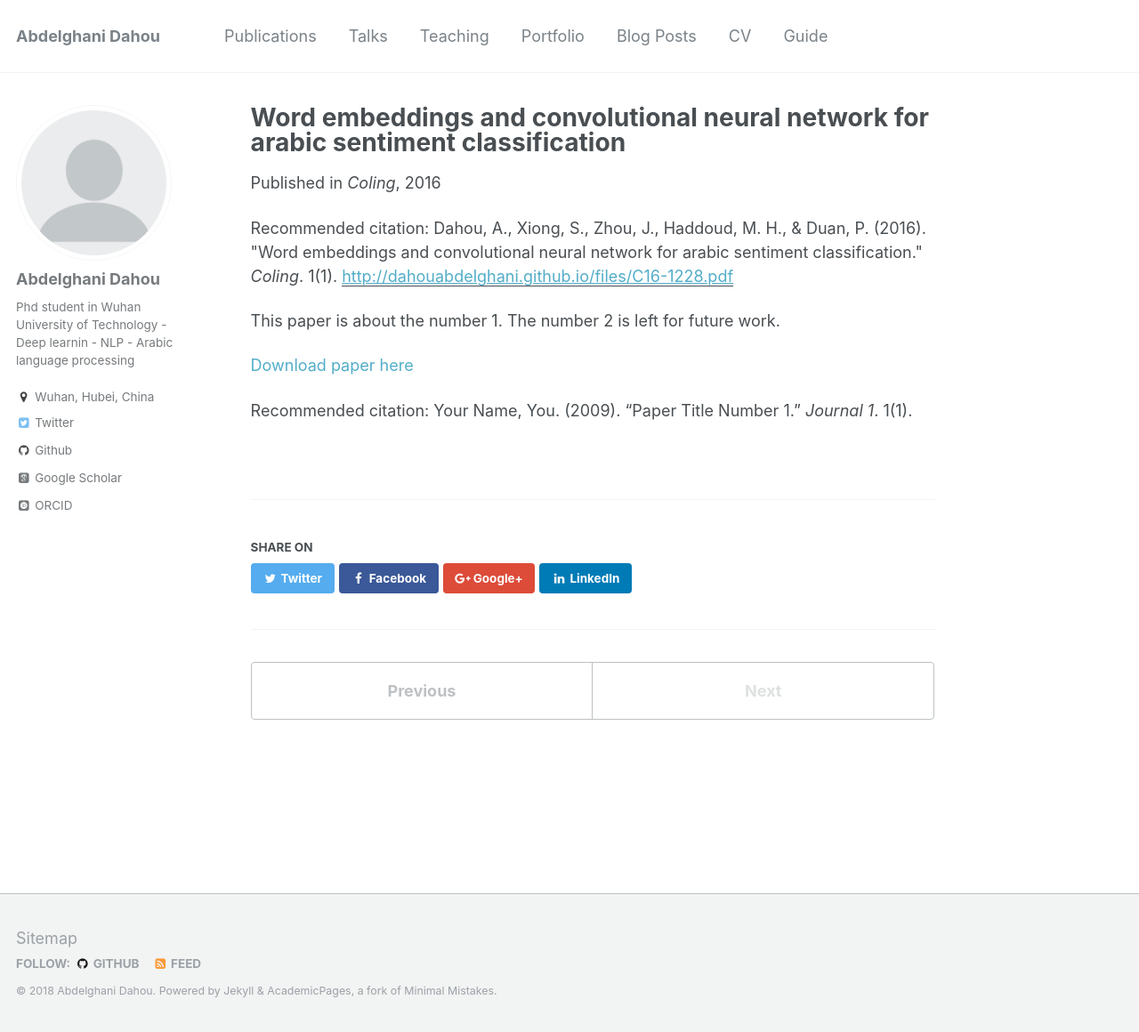
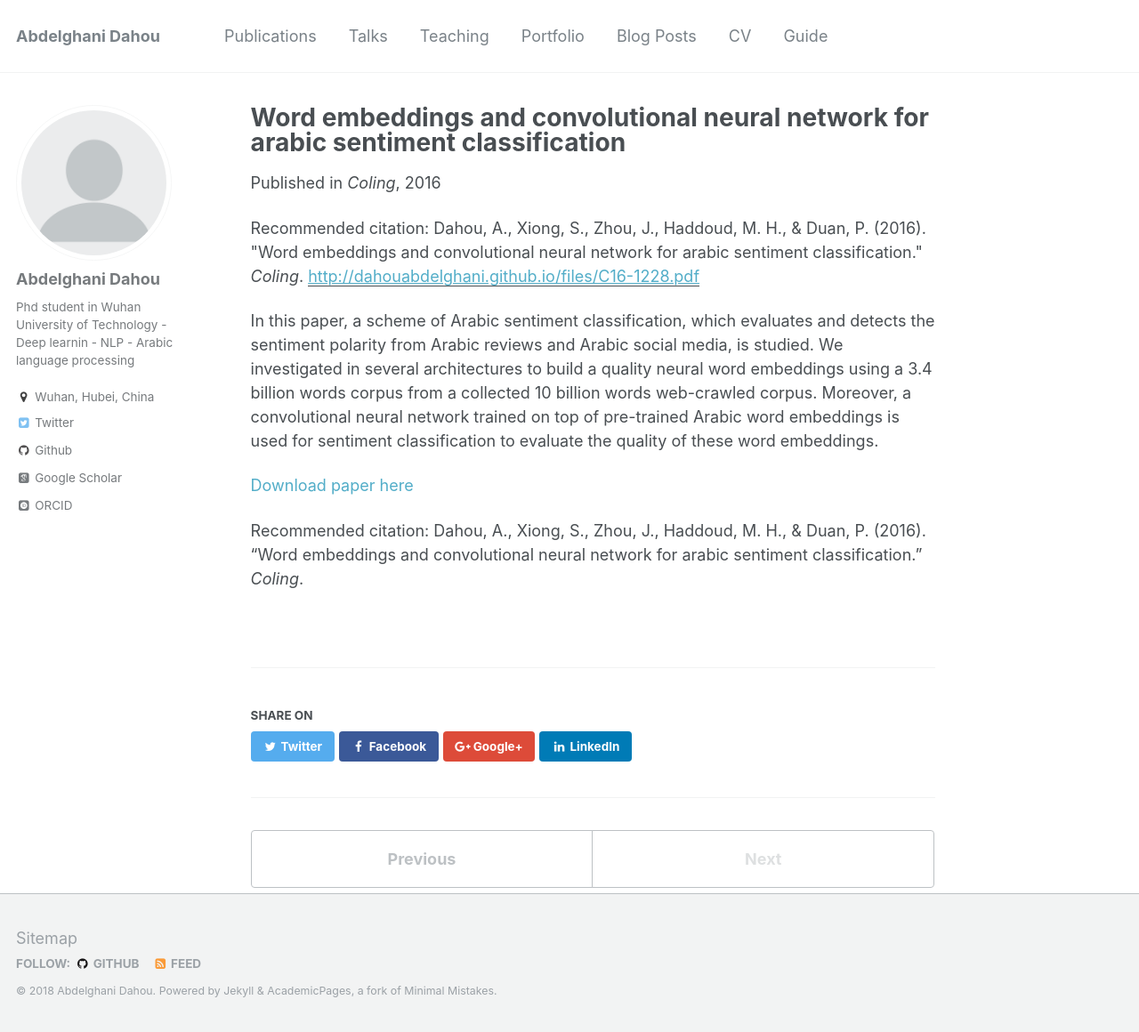
Before and after one commit to dahouabdelghani/dahouabdelghani.github.io, a Jekyll site: the page built from _publications/2016-10-01-paper-1.md, in a window 1280 px wide and 1160 px high. Shown: the whole window at 89% size. Built offline with Jekyll 4.4.1, drawn with Linux system fonts in a browser that asks for light colours; some web fonts are replaced.

Commit message:
Update _publications/2016-10-01-paper-1.md

```diff
--- a/_publications/2016-10-01-paper-1.md
+++ b/_publications/2016-10-01-paper-1.md
@@ -2,14 +2,16 @@
 title: "Word embeddings and convolutional neural network for arabic sentiment classification"
 collection: publications
 permalink: /publication/2016-10-01-paper-1
-excerpt: 'This paper is about the number 1. The number 2 is left for future work.'
+excerpt: 'In this paper, a scheme of Arabic sentiment classification, which evaluates and detects the sentiment polarity from Arabic
+reviews and Arabic social media, is studied.  We investigated in several architectures to build a quality neural word embeddings using a 3.4 billion words corpus from a collected 10 billion words web-crawled corpus.   Moreover,  a convolutional neural network trained on top of pre-trained Arabic word embeddings is used for sentiment classification to evaluate the quality of these word embeddings.'
 date: 2016-10-01
 venue: 'Coling'
 paperurl: 'http://dahouabdelghani.github.io/files/C16-1228.pdf'
-citation: 'Dahou, A., Xiong, S., Zhou, J., Haddoud, M. H., & Duan, P. (2016). &quot;Word embeddings and convolutional neural network for arabic sentiment classification.&quot; <i>Coling</i>. 1(1).'
+citation: 'Dahou, A., Xiong, S., Zhou, J., Haddoud, M. H., & Duan, P. (2016). &quot;Word embeddings and convolutional neural network for arabic sentiment classification.&quot; <i>Coling</i>.'
 ---
-This paper is about the number 1. The number 2 is left for future work.
+In this paper, a scheme of Arabic sentiment classification, which evaluates and detects the sentiment polarity from Arabic
+reviews and Arabic social media, is studied.  We investigated in several architectures to build a quality neural word embeddings using a 3.4 billion words corpus from a collected 10 billion words web-crawled corpus.   Moreover,  a convolutional neural network trained on top of pre-trained Arabic word embeddings is used for sentiment classification to evaluate the quality of these word embeddings.
 
-[Download paper here](http://academicpages.github.io/files/paper1.pdf)
+[Download paper here](http://dahouabdelghani.github.io/files/C16-1228.pdf)
 
-Recommended citation: Your Name, You. (2009). "Paper Title Number 1." <i>Journal 1</i>. 1(1).
+Recommended citation: Dahou, A., Xiong, S., Zhou, J., Haddoud, M. H., & Duan, P. (2016). "Word embeddings and convolutional neural network for arabic sentiment classification." <i>Coling</i>.
```
